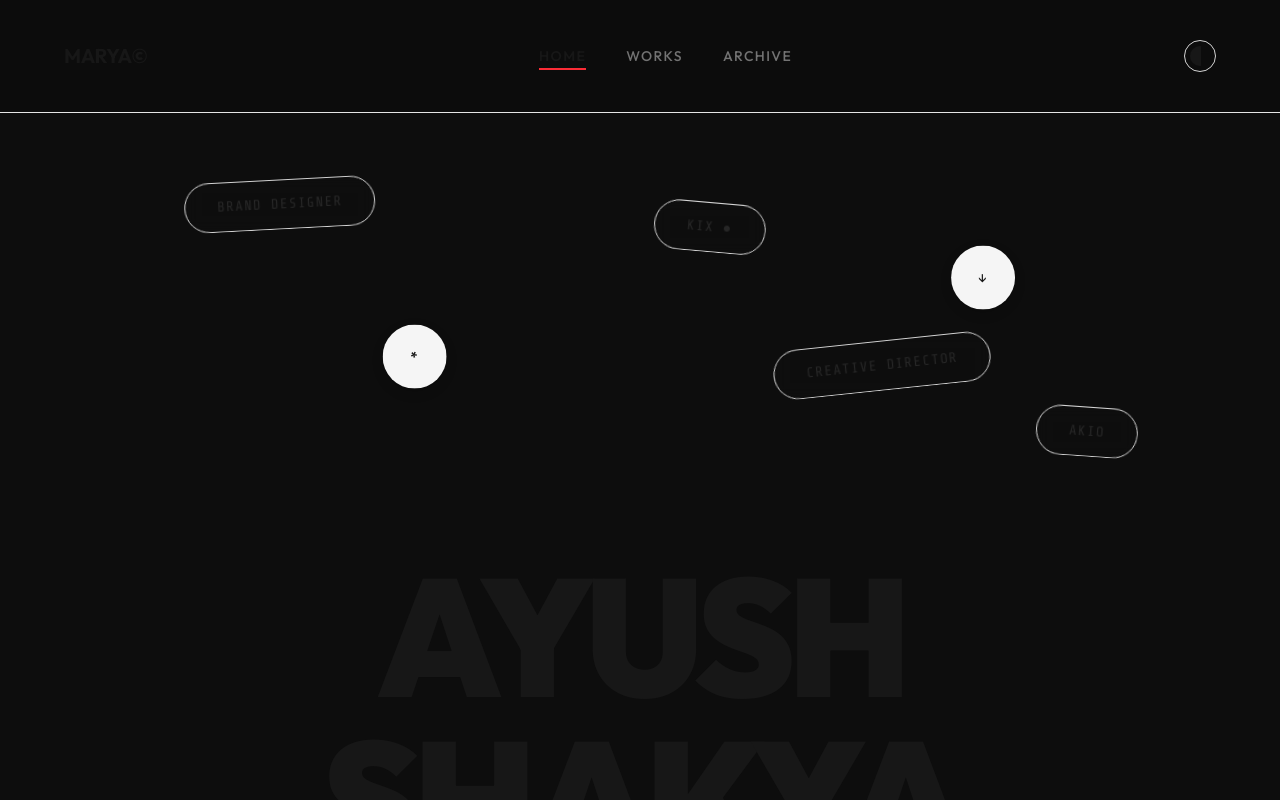
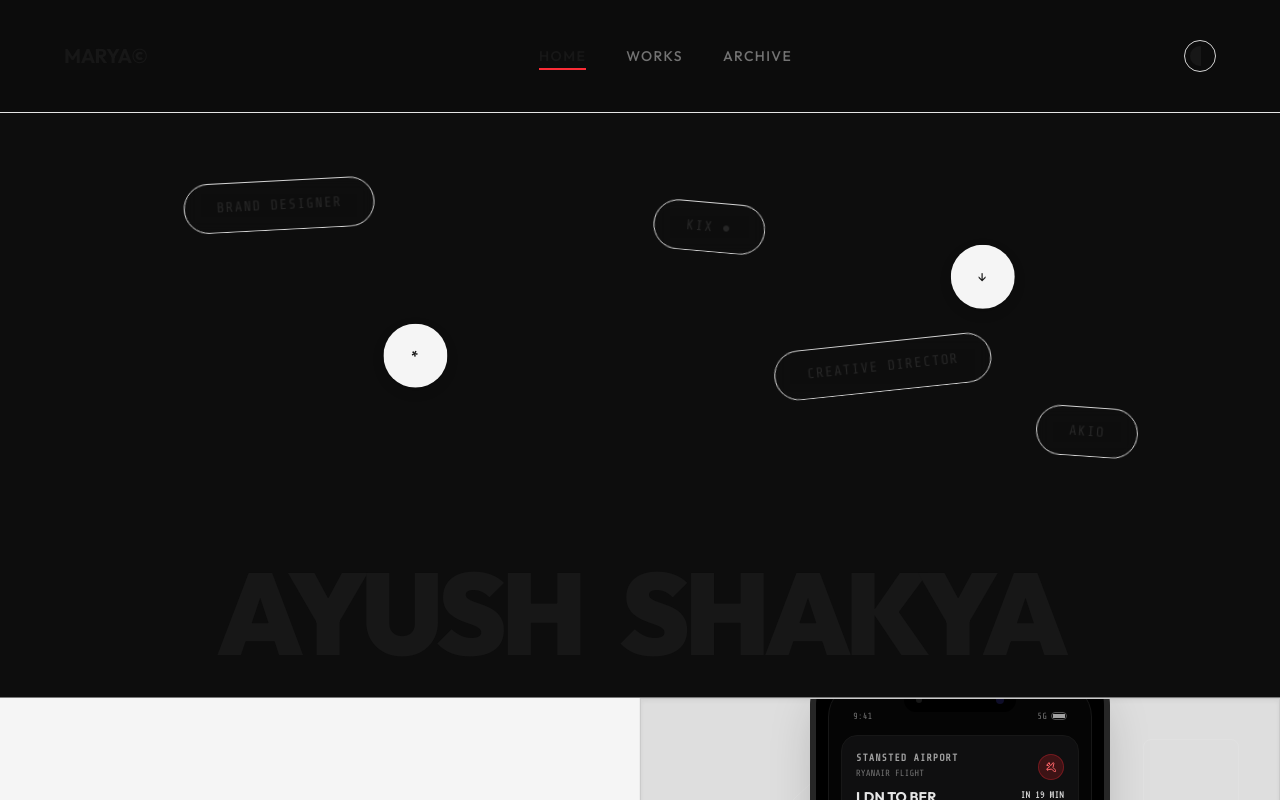
Before and after one commit to AyShakya/Portfolio-AyushShakya, a React (Vite) app: page / in a window 1280 px wide. Shown: the top 800 px of the page. Built offline with nearby package versions, Linux system fonts and the light colour scheme.

Commit message:
style(home): restrict name wrapping to small screens and display in single horizontal line on sm and up

```diff
--- a/src/pages/Home.jsx
+++ b/src/pages/Home.jsx
@@ -81,7 +81,7 @@ export default function Home() {
             initial={{ y: "100%" }}
             animate={{ y: 0 }}
             transition={{ duration: 0.9, ease: [0.16, 1, 0.3, 1], delay: 0.5 }}
-            className="text-[clamp(2.5rem,13vw,16rem)] font-black tracking-tighter leading-[0.9] select-none text-neutral-900 dark:text-neutral-100 font-sans w-full uppercase flex flex-wrap justify-center gap-x-[4vw] gap-y-[1vw]"
+            className="text-[13vw] sm:text-[8.5vw] md:text-[9vw] font-black tracking-tighter leading-[0.9] select-none text-neutral-900 dark:text-neutral-100 font-sans w-full uppercase flex flex-wrap sm:flex-nowrap justify-center gap-x-[3vw] gap-y-[1vw]"
           >
             <span>AYUSH</span>
             <span>SHAKYA</span>
```
